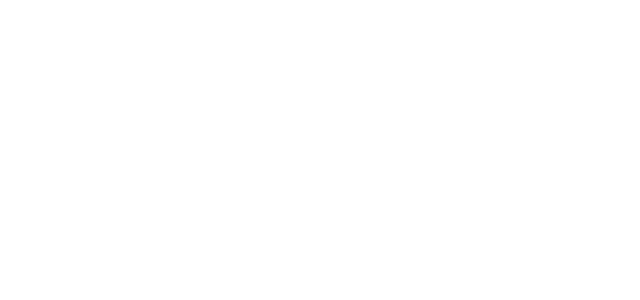
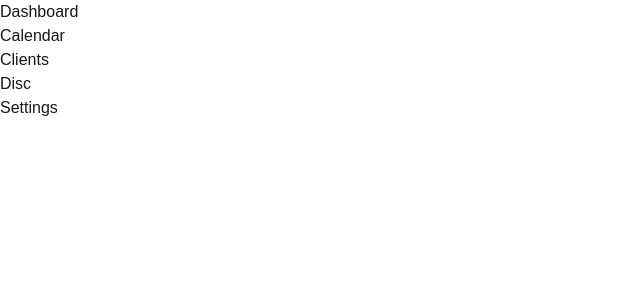
Before and after one commit to lulek1410/Lancy, a Next.js app: page / in a window 1280 px wide. Shown: the top 300 px of the page, without its empty margins (0-640 px from the left). Built offline with nearby package versions, Linux system fonts and the light colour scheme.

Commit message:
LAN-8(feat): Add base sidebar to layout

```diff
--- a/src/app/layout.tsx
+++ b/src/app/layout.tsx
@@ -1,5 +1,8 @@
 import type { Metadata } from "next";
 import localFont from "next/font/local";
+
+import AppLayout from "@/components/templates/AppLayout";
+
 import "./globals.css";
 
 const geistSans = localFont({
@@ -7,6 +10,7 @@
   variable: "--font-geist-sans",
   weight: "100 900",
 });
+
 const geistMono = localFont({
   src: "./fonts/GeistMonoVF.woff",
   variable: "--font-geist-mono",
@@ -28,7 +32,7 @@
       <body
         className={`${geistSans.variable} ${geistMono.variable} antialiased`}
       >
-        {children}
+        <AppLayout>{children}</AppLayout>
       </body>
     </html>
   );
--- /dev/null
+++ b/src/components/atoms/ListItem/index.tsx
@@ -0,0 +1,13 @@
+import { IListItem } from "./index.types";
+
+interface Props extends IListItem {
+  className?: string;
+}
+
+const ListItem = (props: Props) => {
+  const { content, className } = props;
+
+  return <li className={`${className}`}>{content}</li>;
+};
+
+export default ListItem;
--- /dev/null
+++ b/src/components/atoms/ListItem/index.types.ts
@@ -0,0 +1,5 @@
+import { ReactNode } from "react";
+
+export interface IListItem {
+  content: string | ReactNode;
+}
--- /dev/null
+++ b/src/components/molecules/UnorderedList.tsx
@@ -0,0 +1,20 @@
+import ListItem from "../atoms/ListItem";
+import { IListItem } from "../atoms/ListItem/index.types";
+
+interface Props {
+  items: IListItem[];
+  className?: string;
+}
+
+const UnorderedList = (props: Props) => {
+  const { items, className } = props;
+  return (
+    <ul className={`${className}`}>
+      {items.map((item, index) => (
+        <ListItem key={index} content={item.content} />
+      ))}
+    </ul>
+  );
+};
+
+export default UnorderedList;
--- /dev/null
+++ b/src/components/organisms/App/MainNavbar.tsx
@@ -0,0 +1,23 @@
+import React from "react";
+
+import UnorderedList from "@/components/molecules/UnorderedList";
+
+import { IListItem } from "@/components/atoms/ListItem/index.types";
+
+const items: IListItem[] = [
+  { content: "Dashboard" },
+  { content: "Calendar" },
+  { content: "Clients" },
+  { content: "Disc" },
+  { content: "Settings" },
+];
+
+const MainNavbar = () => {
+  return (
+    <nav aria-label="Main app navigation">
+      <UnorderedList items={items} />
+    </nav>
+  );
+};
+
+export default MainNavbar;
--- /dev/null
+++ b/src/components/templates/AppLayout.tsx
@@ -0,0 +1,22 @@
+import React, { ReactNode } from "react";
+import MainNavbar from "../organisms/App/MainNavbar";
+
+interface Props {
+  children: ReactNode;
+}
+
+const AppLayout = (props: Readonly<Props>) => {
+  return (
+    <>
+      <header></header>
+      <div className="flex">
+        <aside>
+          <MainNavbar />
+        </aside>
+        <main>{props.children}</main>
+      </div>
+    </>
+  );
+};
+
+export default AppLayout;
```
